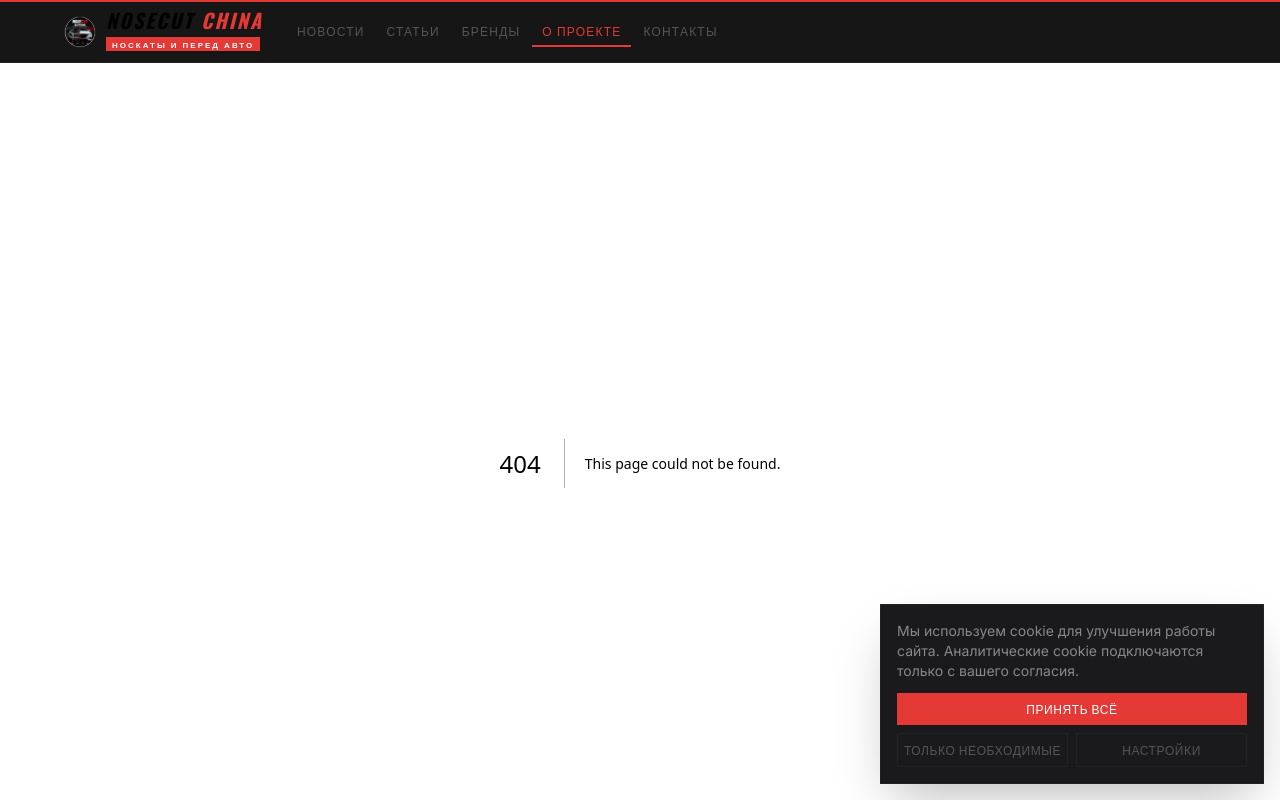
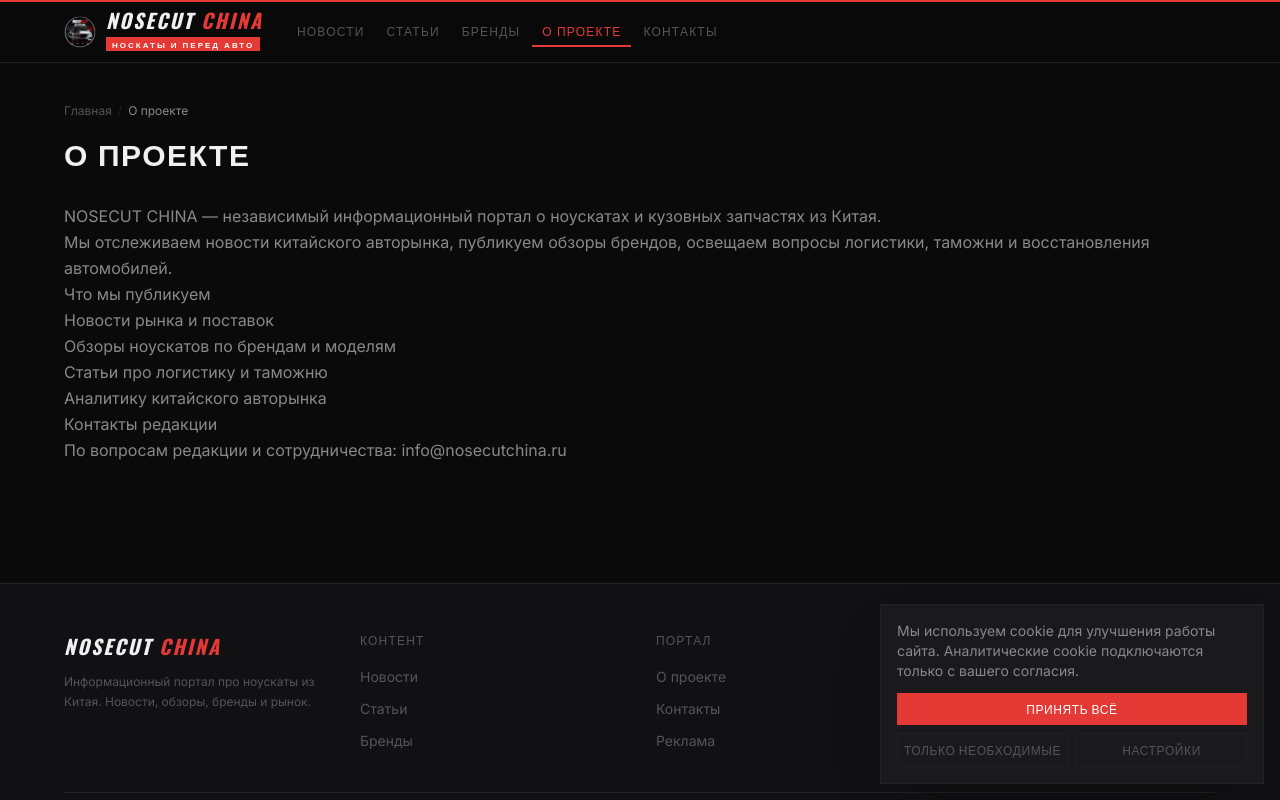
Before and after one commit to nikitausoltsev32-ctrl/noskat-site-a, a Next.js app in the folder noskat-site-a/: page /about in a window 1280 px wide. Before the commit this address had no page. Shown: the top 800 px of the page. Built offline with nearby package versions, Linux system fonts and the light colour scheme.

Commit message:
feat: static, legal pages and 404

```diff
--- /dev/null
+++ b/noskat-site-a/app/about/page.tsx
@@ -0,0 +1,24 @@
+import { Metadata } from 'next'
+import { generateMeta } from '@/lib/seo'
+import StaticPage from '@/components/ui/StaticPage'
+import { ROUTES } from '@/lib/routes'
+
+export const metadata: Metadata = generateMeta({ title: 'О проекте', description: 'NOSECUT CHINA — информационный портал про ноускаты и кузовные запчасти из Китая.', path: ROUTES.about })
+
+export default function AboutPage() {
+  return (
+    <StaticPage title="О проекте" breadcrumbs={[{ label: 'Главная', href: ROUTES.home }, { label: 'О проекте' }]}>
+      <p>NOSECUT CHINA — независимый информационный портал о ноускатах и кузовных запчастях из Китая.</p>
+      <p>Мы отслеживаем новости китайского авторынка, публикуем обзоры брендов, освещаем вопросы логистики, таможни и восстановления автомобилей.</p>
+      <h2>Что мы публикуем</h2>
+      <ul>
+        <li>Новости рынка и поставок</li>
+        <li>Обзоры ноускатов по брендам и моделям</li>
+        <li>Статьи про логистику и таможню</li>
+        <li>Аналитику китайского авторынка</li>
+      </ul>
+      <h2>Контакты редакции</h2>
+      <p>По вопросам редакции и сотрудничества: <a href="mailto:info@nosecutchina.ru">info@nosecutchina.ru</a></p>
+    </StaticPage>
+  )
+}
--- /dev/null
+++ b/noskat-site-a/app/advertising/page.tsx
@@ -0,0 +1,21 @@
+import { Metadata } from 'next'
+import { generateMeta } from '@/lib/seo'
+import StaticPage from '@/components/ui/StaticPage'
+import { ROUTES } from '@/lib/routes'
+
+export const metadata: Metadata = generateMeta({ title: 'Реклама', description: 'Рекламные возможности на портале NOSECUT CHINA.', path: ROUTES.advertising })
+
+export default function AdvertisingPage() {
+  return (
+    <StaticPage title="Реклама" breadcrumbs={[{ label: 'Главная', href: ROUTES.home }, { label: 'Реклама' }]}>
+      <p>NOSECUT CHINA предлагает возможности для размещения рекламы на тематическом авто-портале.</p>
+      <h2>Форматы размещения</h2>
+      <ul>
+        <li>Баннеры на главной и внутренних страницах</li>
+        <li>Спонсорские материалы и обзоры</li>
+        <li>Упоминания в новостях</li>
+      </ul>
+      <p>Для обсуждения сотрудничества: <a href="mailto:ads@nosecutchina.ru">ads@nosecutchina.ru</a></p>
+    </StaticPage>
+  )
+}
--- /dev/null
+++ b/noskat-site-a/app/contacts/page.tsx
@@ -0,0 +1,15 @@
+import { Metadata } from 'next'
+import { generateMeta } from '@/lib/seo'
+import StaticPage from '@/components/ui/StaticPage'
+import { ROUTES } from '@/lib/routes'
+
+export const metadata: Metadata = generateMeta({ title: 'Контакты', description: 'Связаться с редакцией NOSECUT CHINA.', path: ROUTES.contacts })
+
+export default function ContactsPage() {
+  return (
+    <StaticPage title="Контакты" breadcrumbs={[{ label: 'Главная', href: ROUTES.home }, { label: 'Контакты' }]}>
+      <p>Email редакции: <a href="mailto:info@nosecutchina.ru">info@nosecutchina.ru</a></p>
+      <p>По вопросам размещения рекламы: <a href="mailto:ads@nosecutchina.ru">ads@nosecutchina.ru</a></p>
+    </StaticPage>
+  )
+}
--- /dev/null
+++ b/noskat-site-a/app/legal/cookies/page.tsx
@@ -0,0 +1,20 @@
+import { Metadata } from 'next'
+import { generateMeta } from '@/lib/seo'
+import StaticPage from '@/components/ui/StaticPage'
+import { ROUTES } from '@/lib/routes'
+
+export const metadata: Metadata = generateMeta({ title: 'Cookie-политика', description: 'Cookie-политика NOSECUT CHINA.', path: ROUTES.cookies })
+
+export default function CookiesPage() {
+  return (
+    <StaticPage title="Cookie-политика" breadcrumbs={[{ label: 'Главная', href: ROUTES.home }, { label: 'Cookie-политика' }]}>
+      <p>Мы используем cookie для обеспечения корректной работы сайта.</p>
+      <h2>Типы cookie</h2>
+      <ul>
+        <li><strong>Необходимые:</strong> обеспечивают базовую функциональность сайта. Всегда активны.</li>
+        <li><strong>Аналитические:</strong> помогают нам понять, как пользователи взаимодействуют с сайтом. Подключаются только с вашего согласия.</li>
+      </ul>
+      <p>Вы можете изменить настройки cookie в любой момент через баннер в нижней части экрана.</p>
+    </StaticPage>
+  )
+}
--- /dev/null
+++ b/noskat-site-a/app/legal/privacy/page.tsx
@@ -0,0 +1,20 @@
+import { Metadata } from 'next'
+import { generateMeta } from '@/lib/seo'
+import StaticPage from '@/components/ui/StaticPage'
+import { ROUTES } from '@/lib/routes'
+
+export const metadata: Metadata = generateMeta({ title: 'Политика конфиденциальности', description: 'Политика конфиденциальности NOSECUT CHINA.', path: ROUTES.privacy })
+
+export default function PrivacyPage() {
+  return (
+    <StaticPage title="Политика конфиденциальности" breadcrumbs={[{ label: 'Главная', href: ROUTES.home }, { label: 'Политика конфиденциальности' }]}>
+      <p>Настоящая политика описывает, как NOSECUT CHINA обрабатывает персональные данные пользователей.</p>
+      <h2>Какие данные мы собираем</h2>
+      <p>Мы собираем только технические данные: данные об использовании сайта через аналитические инструменты (при наличии согласия).</p>
+      <h2>Cookie</h2>
+      <p>Мы используем необходимые cookie для работы сайта. Аналитические cookie подключаются только после вашего явного согласия.</p>
+      <h2>Контакты</h2>
+      <p>По вопросам персональных данных: <a href="mailto:info@nosecutchina.ru">info@nosecutchina.ru</a></p>
+    </StaticPage>
+  )
+}
--- /dev/null
+++ b/noskat-site-a/app/legal/terms/page.tsx
@@ -0,0 +1,18 @@
+import { Metadata } from 'next'
+import { generateMeta } from '@/lib/seo'
+import StaticPage from '@/components/ui/StaticPage'
+import { ROUTES } from '@/lib/routes'
+
+export const metadata: Metadata = generateMeta({ title: 'Пользовательское соглашение', description: 'Пользовательское соглашение NOSECUT CHINA.', path: ROUTES.terms })
+
+export default function TermsPage() {
+  return (
+    <StaticPage title="Пользовательское соглашение" breadcrumbs={[{ label: 'Главная', href: ROUTES.home }, { label: 'Пользовательское соглашение' }]}>
+      <p>Используя портал NOSECUT CHINA, вы соглашаетесь с настоящим соглашением.</p>
+      <h2>Использование материалов</h2>
+      <p>Все материалы портала являются информационными. Перепечатка материалов без ссылки на источник запрещена.</p>
+      <h2>Ограничение ответственности</h2>
+      <p>Портал не несёт ответственности за решения, принятые пользователями на основании публикуемой информации.</p>
+    </StaticPage>
+  )
+}
--- /dev/null
+++ b/noskat-site-a/app/not-found.tsx
@@ -0,0 +1,15 @@
+import Link from 'next/link'
+import { ROUTES } from '@/lib/routes'
+
+export default function NotFound() {
+  return (
+    <div className="container py-20 text-center">
+      <div className="font-heading text-8xl font-bold text-acc mb-4">404</div>
+      <h1 className="font-heading text-2xl font-bold uppercase tracking-wider text-text-primary mb-4">Страница не найдена</h1>
+      <p className="text-text-muted mb-8">Страница была удалена или никогда не существовала.</p>
+      <Link href={ROUTES.home} className="inline-flex items-center gap-2 px-6 py-3 bg-acc text-white font-heading text-sm tracking-wider uppercase hover:bg-acc-hover transition-colors">
+        На главную
+      </Link>
+    </div>
+  )
+}
--- /dev/null
+++ b/noskat-site-a/components/ui/StaticPage.tsx
@@ -0,0 +1,21 @@
+import Breadcrumbs from '@/components/ui/Breadcrumbs'
+
+interface Crumb { label: string; href?: string }
+
+interface StaticPageProps {
+  title: string
+  breadcrumbs: Crumb[]
+  children: React.ReactNode
+}
+
+export default function StaticPage({ title, breadcrumbs, children }: StaticPageProps) {
+  return (
+    <div className="container py-10 max-w-3xl">
+      <Breadcrumbs items={breadcrumbs} />
+      <h1 className="font-heading text-3xl font-bold uppercase tracking-wider text-text-primary mt-4 mb-8">{title}</h1>
+      <div className="prose prose-invert prose-sm max-w-none text-text-secondary leading-relaxed">
+        {children}
+      </div>
+    </div>
+  )
+}
```
